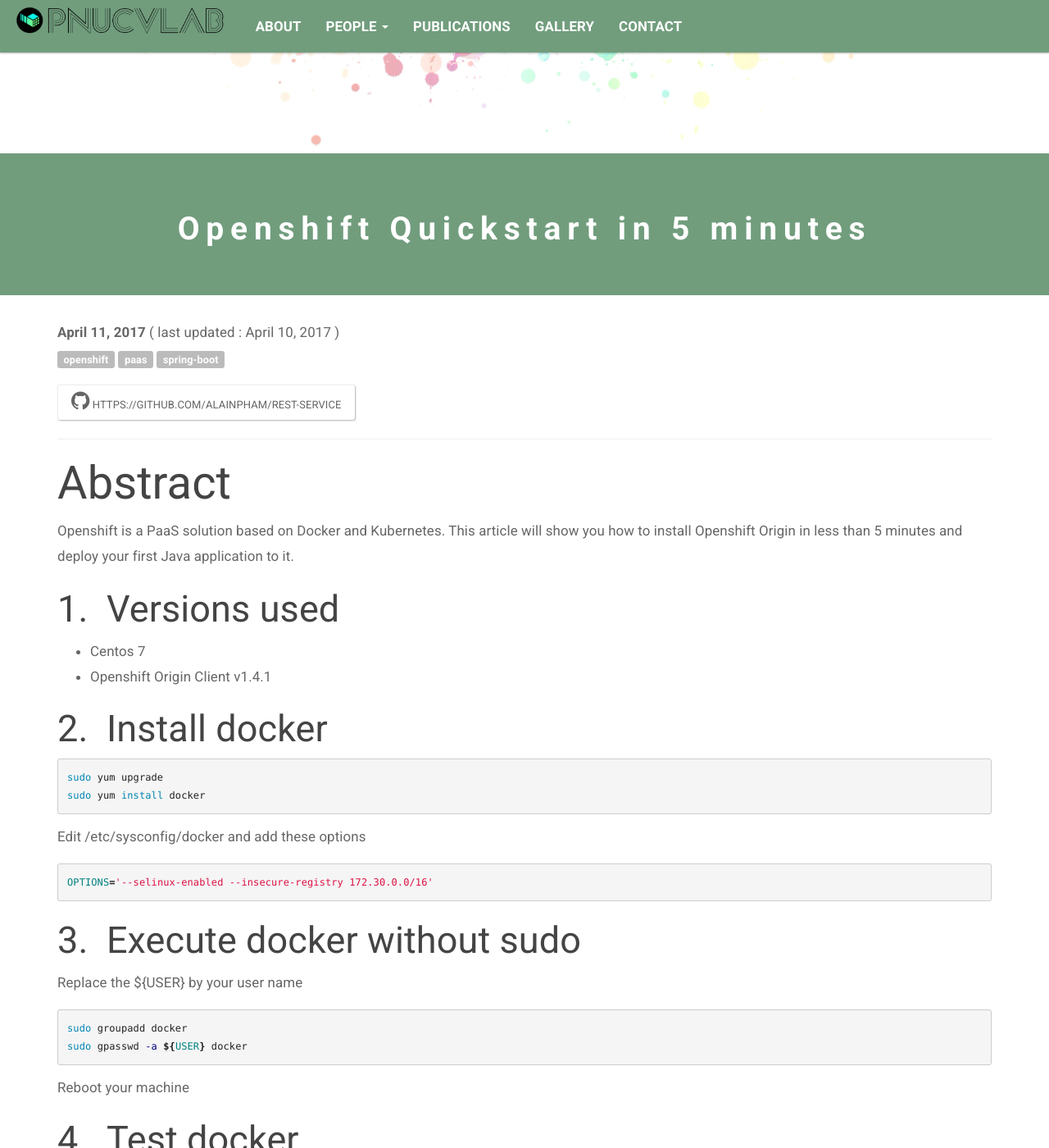
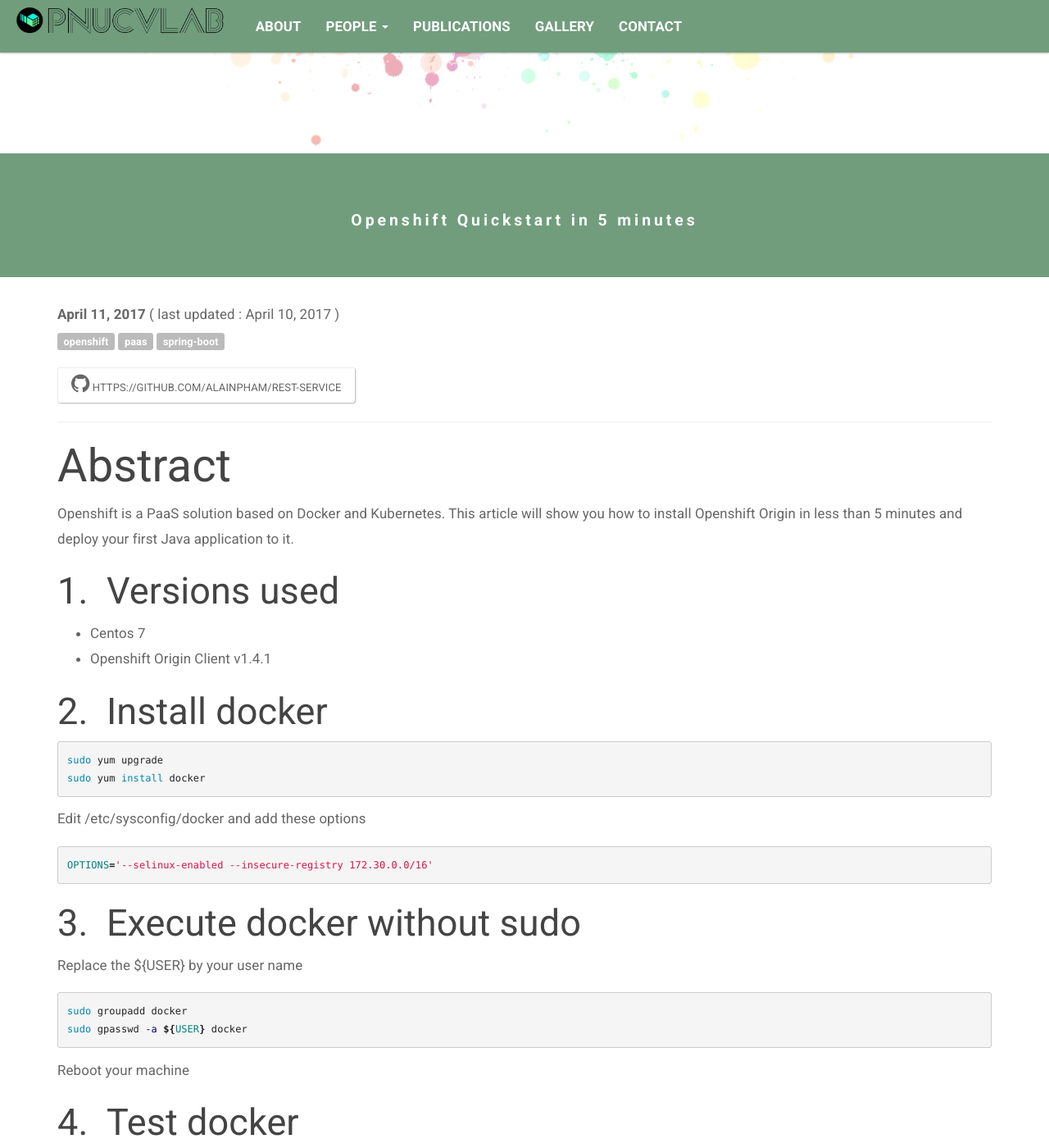
Before and after one commit to pnucvlab/pnucvlab.github.io, a Jekyll site: the page built from _posts/2017-04-11-openshift-quickstart-in-5-minutes.html, in a window 1280 px wide and 1400 px high, scrolled down 413 px. Shown: the whole window at 82% size. Built offline with Jekyll 4.4.1, drawn with Linux system fonts in a browser that asks for light colours.

Commit message:
change title style

```diff
--- a/_layouts/default.html
+++ b/_layouts/default.html
@@ -3,20 +3,38 @@
 {% include head.html %}
 <body>
   {% include header.html %}
+  {%- if page.url == "/" and page.title -%}
+    {%- assign styled = page.title
+        | replace: "Lab",       "<span class='highlight'>Lab</span>"
+        | replace: "Pusan",     "<span class='highlight'>P</span>usan"
+        | replace: "National",  "<span class='highlight'>N</span>ational"
+        | replace: "University","<span class='highlight'>U</span>niversity"
+        | replace: "Computer",  "<span class='highlight'>C</span>omputer"
+        | replace: "Vision",    "<span class='highlight'>V</span>ision"
+    -%}
+    <div class="jumbotron">
+      <h1 class="jumbotron-title">{{ styled | raw }}</h1>
+      {% if page.description %}
+        <p class="lead">{{ page.description }}</p>
+      {% endif %}
+    </div>
+  {%- endif -%}
+
   <div class="container">
 
     {% if page.id %}
     <p>
-		<strong>{{ page.published | date: '%B %d, %Y' }}</strong> ( last updated : {{ page.date | date: '%B %d, %Y' }} )
+      <strong>{{ page.published | date: '%B %d, %Y' }}</strong>
+      ( last updated : {{ page.date | date: '%B %d, %Y' }} )
       <br>
       {% for tag in page.tags %}
         <a class="label label-default" href="/tags/#{{ tag | slugify }}">{{ tag }}</a>
       {% endfor %}
     </p>
-	{%if page.github %}
+    {% if page.github %}
     <p>
       <a href="{{ page.github }}" class="btn btn-default">
-		    <i class="fa fa-github fa-2x"></i>  {{ page.github }}
+        <i class="fa fa-github fa-2x"></i> {{ page.github }}
       </a>
     </p>
     {% endif %}
@@ -26,28 +44,25 @@
 
     {{ content }}
 
-
     {% if page.id %}
-	<p>Originally published {{ page.published | date: '%B %d, %Y' }}
-    <br> Latest update {{ page.date | date: '%B %d, %Y' }}</p>
+    <p>
+      Originally published {{ page.published | date: '%B %d, %Y' }}<br>
+      Latest update {{ page.date | date: '%B %d, %Y' }}
+    </p>
 
     <p><strong>Related posts :</strong></p>
     <ul>
       {% for allpost in site.posts %}
         {% for tag in page.tags %}
           {% if allpost.tags contains tag and allpost.id != page.id %}
-			  <li>
-			      <a href="{{ allpost.url }}">
-			        {{ allpost.title }}
-			      </a>
-			  </li>
+            <li><a href="{{ allpost.url }}">{{ allpost.title }}</a></li>
             {% break %}
           {% endif %}
         {% endfor %}
       {% endfor %}
     </ul>
     {% endif %}
+
   </div>
-
 </body>
 </html>
--- a/assets/css/main.css
+++ b/assets/css/main.css
@@ -40,8 +40,14 @@
 .jumbotron h1 {
 	color: white;
 	letter-spacing: 0.2em;
-	font-size: 3em;
+	font-size: 1.5em;
 	text-align: center;
+	font-weight: 700;
+}
+
+.jumbotron h1.highlight {
+	color: #12421f;
+	font-size: 4em;
 	font-weight: 700;
 }
 
```
Lines whose indentation alone changed are shown as unchanged.
